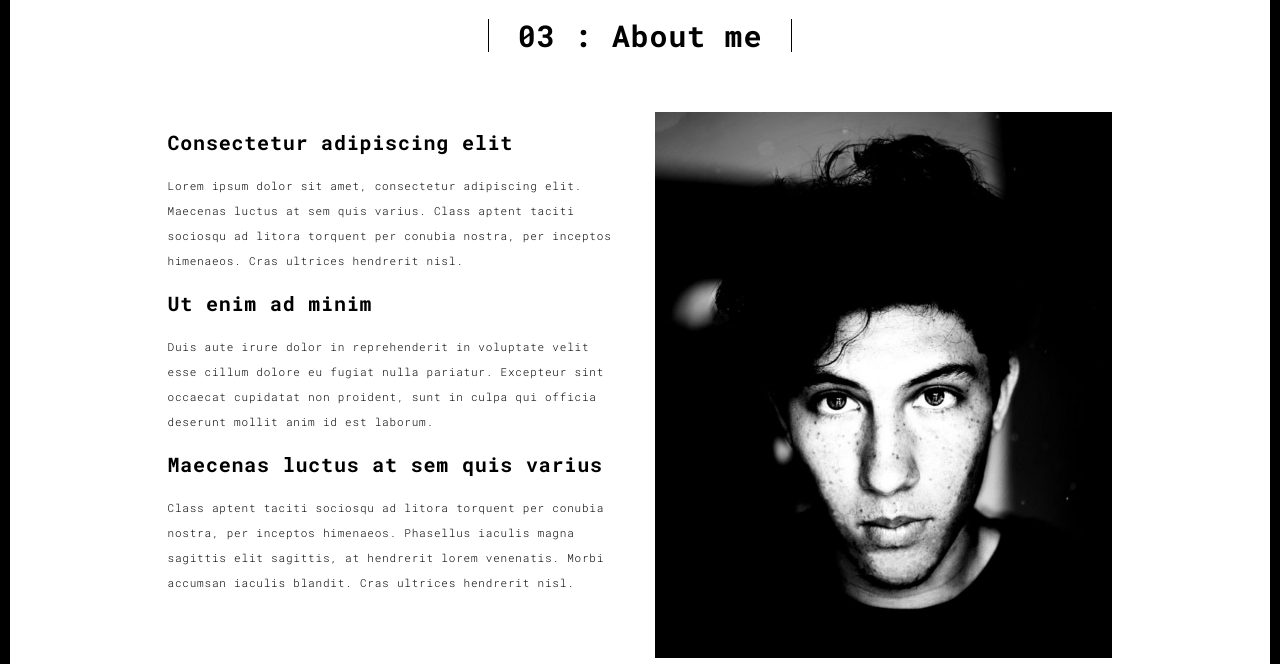
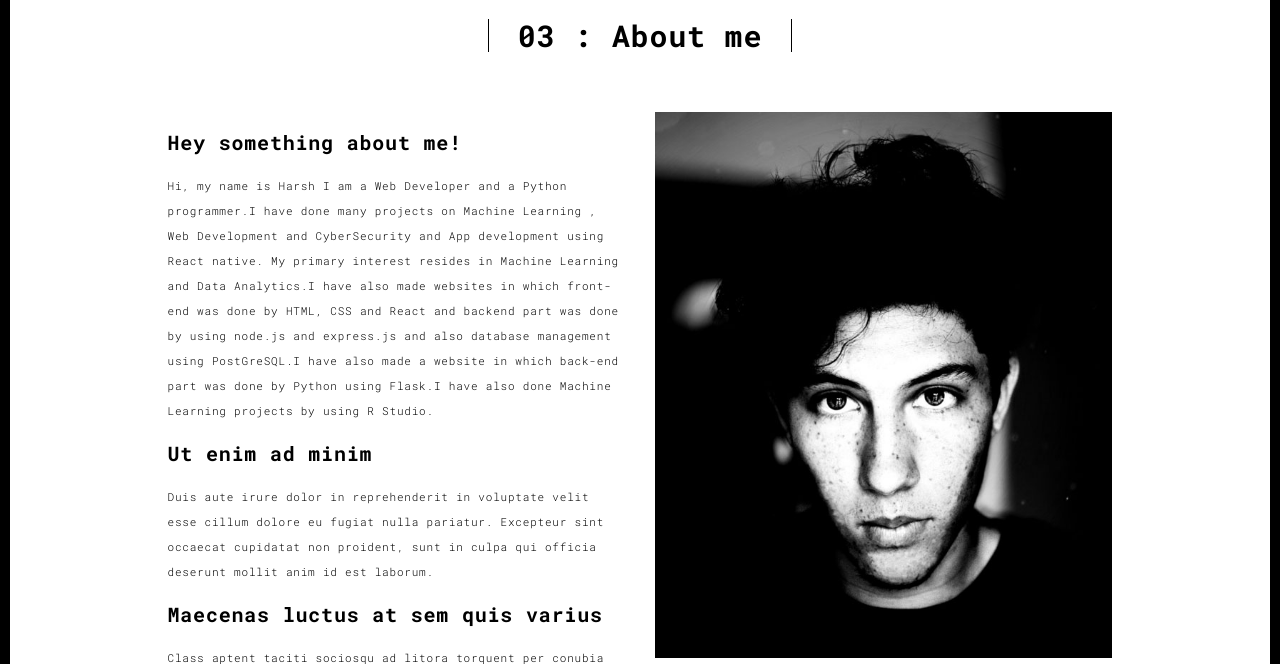
Before and after one commit to Harsh71019/portfo, a Flask app: page /about.html in a window 1280 px wide. Shown: the part 90-754 px from the top of the page. Run offline with Flask 2, Linux system fonts and the light colour scheme; some libraries are stand-ins or nearby versions.

Commit message:
Hey about.tml changes

```diff
--- a/templates/about.html
+++ b/templates/about.html
@@ -63,9 +63,9 @@
             <div class="col-md-10 col-md-offset-1">
               <div class="row">
                 <div class="col-xs-12 col-md-6">
-                  <h3>Consectetur adipiscing elit</h3>
-                  <p>Lorem ipsum dolor sit amet, consectetur adipiscing elit. Maecenas luctus at sem quis varius.
-                  Class aptent taciti sociosqu ad litora torquent per conubia nostra, per inceptos himenaeos. Cras ultrices hendrerit nisl.</p>
+                  <h3>Hey something about me!</h3>
+                  <p>Hi, my name is Harsh I am a Web Developer and a Python programmer.I have done many projects on Machine Learning , Web Development and CyberSecurity and App development using React native.
+                  My primary interest resides in Machine Learning and Data Analytics.I have also made websites in which front-end was done by HTML, CSS and React and backend part was done by using node.js and express.js and also database management using PostGreSQL.I have also made a website in which back-end part was done by Python using Flask.I have also done Machine Learning projects by using R Studio.</p>
                   <h3>Ut enim ad minim </h3>
                   <p>Duis aute irure dolor in reprehenderit in voluptate velit esse
                   cillum dolore eu fugiat nulla pariatur. Excepteur sint occaecat cupidatat non
```
